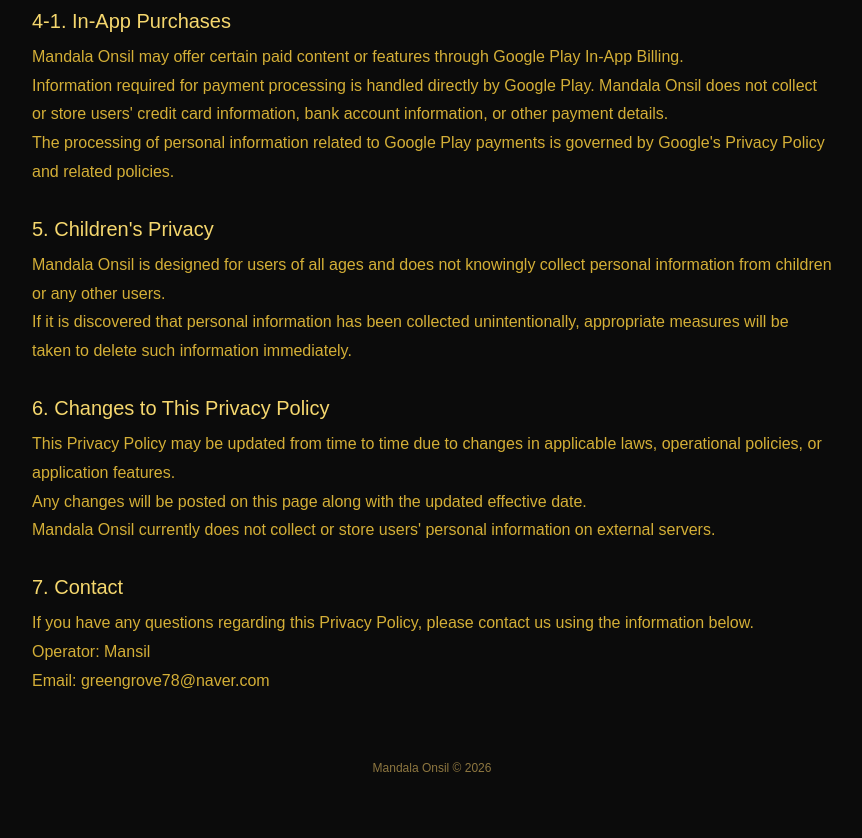
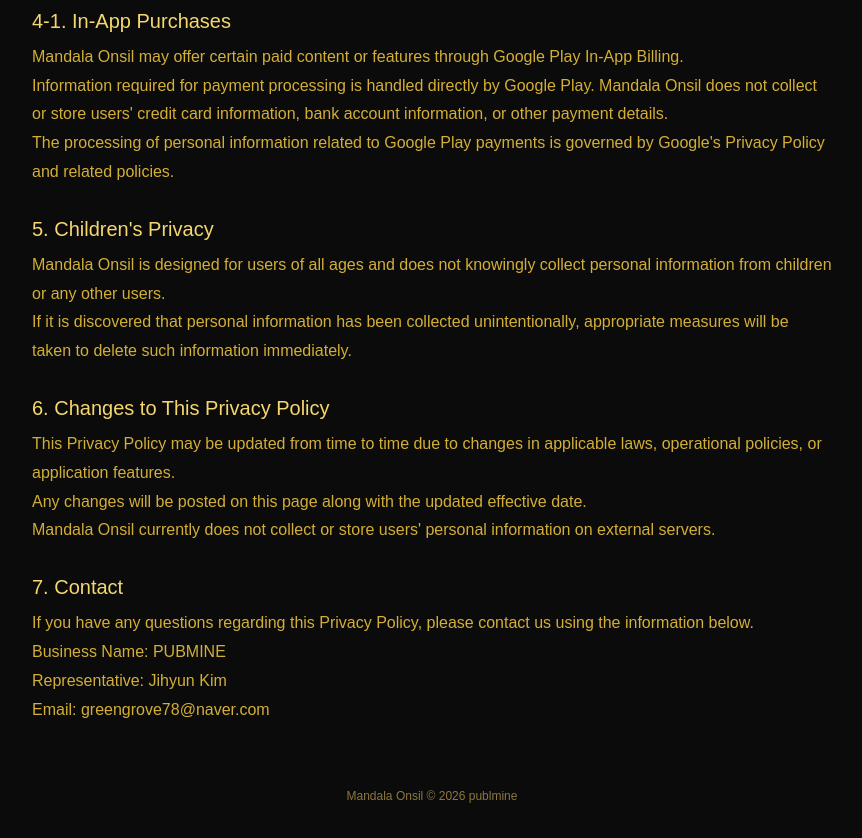
Before and after one commit to publmine/mandalaonsil-privacy-policy-en, a plain HTML site: page index.html in a window 1280 px wide. Shown: the part 747-1585 px from the top of the page, without its empty margins (208-1070 px from the left). Before the commit the page ends 1556 px from the top, so only its background shows below. Drawn offline with Linux system fonts and the light colour scheme.

Commit message:
Update business name and representative in footer

```diff
--- a/index.html
+++ b/index.html
@@ -177,14 +177,14 @@
         If you have any questions regarding this Privacy Policy, please contact us using the information below.
     </p>
     <p>
-        Operator: Mansil
-        <br />
+        Business Name: PUBMINE <br />
+        Representative: Jihyun Kim <br />
         Email: greengrove78@naver.com
     </p>
 </div>
 
     <div class="footer">
-        Mandala Onsil © 2026
+        Mandala Onsil © 2026 publmine
     </div>
 
 </div>
```
